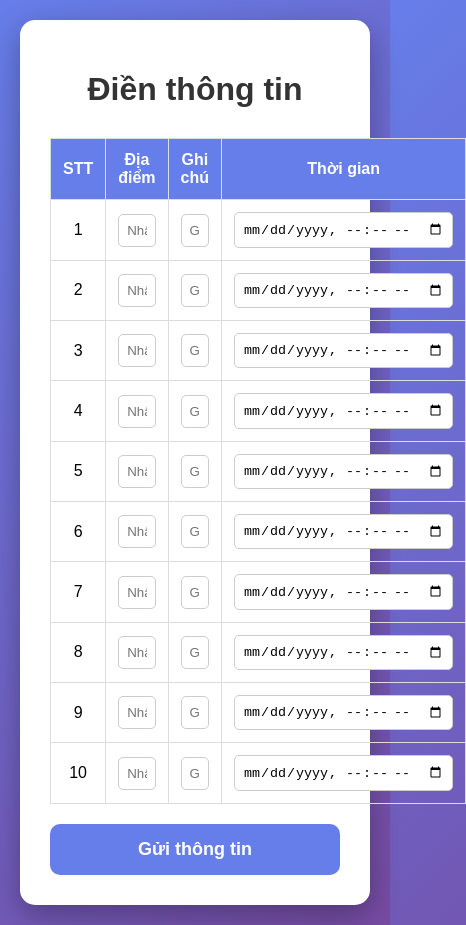
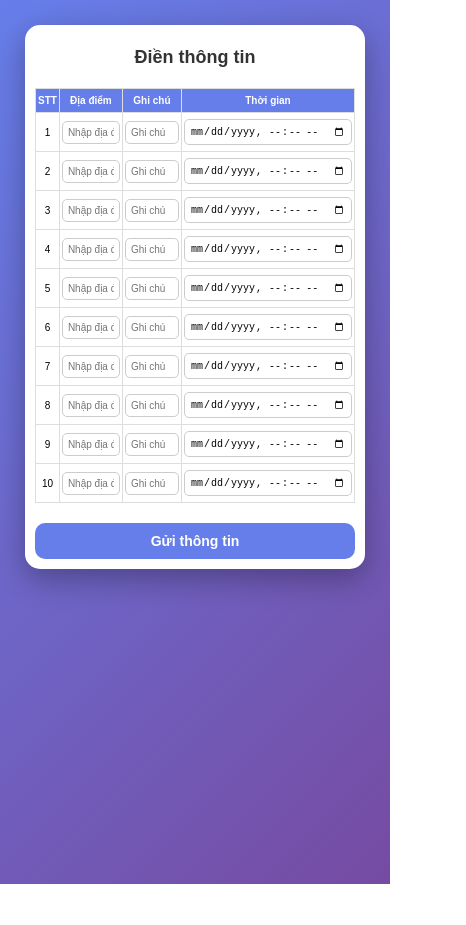
Before and after one commit to datkqphpro/cuccut, a plain HTML site: page index2.html in a window 390 px wide. Shown: the whole page, 466 px wide, since content can reach past the window. After the commit the page ends 884 px from the top, so only its background shows below. Drawn offline with Linux system fonts and the light colour scheme.

Commit message:
Update index2.html

```diff
--- a/index2.html
+++ b/index2.html
@@ -75,6 +75,65 @@
 
         .submit-btn:hover {
             background: #5568d3;
+        }
+
+        @media (max-width: 768px) {
+            .container {
+                padding: 15px;
+                margin: 10px;
+            }
+
+            h1 {
+                font-size: 20px;
+                margin-bottom: 20px;
+            }
+
+            table {
+                font-size: 12px;
+            }
+
+            th, td {
+                padding: 8px 4px;
+            }
+
+            input {
+                padding: 6px;
+                font-size: 12px;
+            }
+
+            .submit-btn {
+                padding: 12px;
+                font-size: 16px;
+            }
+        }
+
+        @media (max-width: 480px) {
+            .container {
+                padding: 10px;
+                margin: 5px;
+            }
+
+            h1 {
+                font-size: 18px;
+            }
+
+            table {
+                font-size: 10px;
+            }
+
+            th, td {
+                padding: 6px 2px;
+            }
+
+            input {
+                padding: 5px;
+                font-size: 10px;
+            }
+
+            .submit-btn {
+                padding: 10px;
+                font-size: 14px;
+            }
         }
     </style>
 </head>
```
